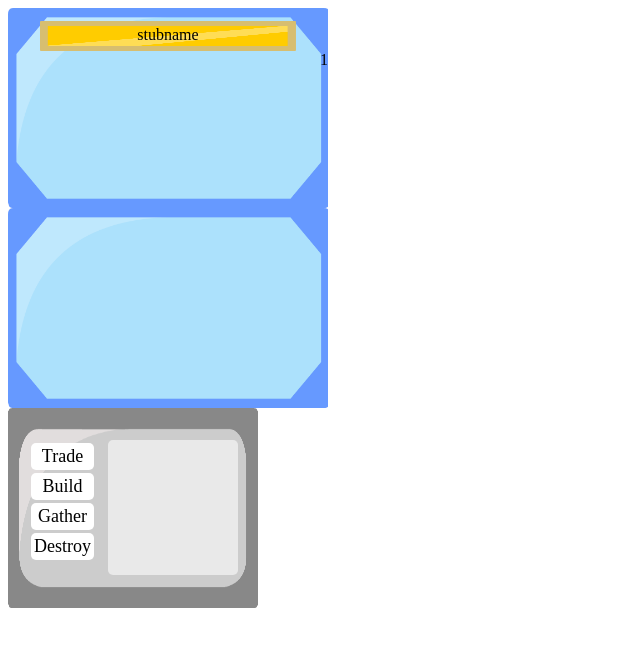
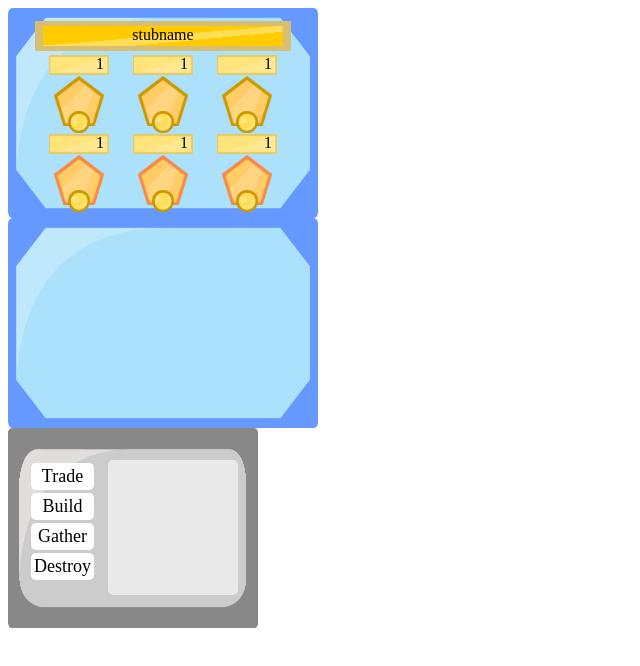
Before and after one commit to nekonekonik/Dwarves-Of-Arcadia, a website: page app/views/game.html in a window 1280 px wide. Shown: the whole page, without its empty margins (0-640 px from the left). Drawn offline with Linux system fonts and the light colour scheme; files whose address does not match are found by name.

Commit message:
commit before bbq

```diff
--- a/app/styles/game.css
+++ b/app/styles/game.css
@@ -1,8 +1,9 @@
 .player-info-sheet {
 	background-image: url("../images/bluePlayerBox.png");
-	background-size: cover;
-	height: 200px;
-	width: 320px;
+	background-size: 100% 100%;
+	background-repeat: no-repeat;
+	height: 210px;
+	width: 310px;
 	text-align: center;
 }
 
@@ -21,12 +22,57 @@
 	margin-top: 5px;
 }
 
+.resource-info {
+	margin: 4px 10px 1px 10px;
+	width: 60px;
+	height: 20px;
+	background-image: url("../images/goldResourceBox.png");
+	background-size: 100% 100%;
+	background-repeat: no-repeat;
+	display: inline-block;
+}
+
 .resource-icon {
 	background-color: white;
 }
 
 .resource-quantity {
 	text-align: right;
+	width: 30px;
+	margin-left: 25px;
+}
+
+.generator-tier1 {
+	height: 50px;
+	width: 50px;
+	display: inline-block;
+	margin: 0px 15px 0px 15px;
+	background-image: url("../images/goldResGeneratorBox.png");
+	background-size: 100% 100%;
+	background-repeat: no-repeat;
+	position: relative;
+}
+
+.generator-tier2 {
+	height: 50px;
+	width: 50px;
+	display: inline-block;
+	margin: 0px 15px 0px 15px;
+	background-image: url("../images/redResGeneratorBox.png");
+	background-size: 100% 100%;
+	background-repeat: no-repeat;
+	position: relative;
+}
+
+.generator-quantity {
+	background-image: url("../images/circleBox.png");
+	background-size: 100% 100%;
+	background-repeat: no-repeat;
+	height: 22px;
+	width: 22px;
+	position: absolute;
+	bottom: -7px;
+	right: 14px;
 }
 
 .player-action-sheet {
--- a/app/views/game.html
+++ b/app/views/game.html
@@ -11,51 +11,78 @@
           <div class="player-name">stubname</div>
         </div>
         <div class="tier1-resources-container">
-          <div class="resource-tier1 wood">
+          <div class="resource-info wood">
             <img src="" alt="" class="resource-icon wood">
             <div class="resource-quantity wood">
               1
             </div>
           </div>
-          <div class="resource-tier1 iron">
-
+          <div class="resource-info iron">
+            <img src="" alt="" class="resource-icon iron">
+            <div class="resource-quantity wood">
+              1
+            </div>
           </div>
-          <div class="resource-tier1 gold">
-
+          <div class="resource-info gold">
+            <img src="" alt="" class="resource-icon gold">
+            <div class="resource-quantity wood">
+              1
+            </div>
           </div>
         </div>
         <div class="tier1-generator-container">
           <div class="generator-tier1 wood-mill">
+            <div class="generator-quantity wood-mill">
 
+            </div>
           </div>
           <div class="generator-tier1 iron-forge">
+            <div class="generator-quantity iron-forge">
 
+            </div>
           </div>
           <div class="generator-tier1 gold-mine">
+            <div class="generator-quantity gold-mine">
 
+            </div>
           </div>
         </div>
 
         <div class="tier2-resources-container">
-          <div class="resource-tier2 lumber">
-
+          <div class="resource-info lumber">
+            <img src="" alt="" class="resource-icon lumber">
+            <div class="resource-quantity wood">
+              1
+            </div>
           </div>
-          <div class="resource-tier2 mithril">
-
+          <div class="resource-info mithril">
+            <img src="" alt="" class="resource-icon mithril">
+            <div class="resource-quantity wood">
+              1
+            </div>
           </div>
-          <div class="resource-tier2 treasure">
-
+          <div class="resource-info treasure">
+            <img src="" alt="" class="resource-icon treasure">
+            <div class="resource-quantity wood">
+              1
+            </div>
           </div>
         </div>
         <div class="tier1-generator-container">
           <div class="generator-tier2 lumber-mill">
+            <div class="generator-quantity lumber-mill">
 
+            </div>
           </div>
           <div class="generator-tier2 mithril-forge">
+            <div class="generator-quantity mithril-forge">
 
+            </div>
           </div>
           <div class="generator-tier2 treasure-mine">
+            <div class="generator-quantity treasure-mine">
 
+            </div>
           </div>
         </div>
 
```
